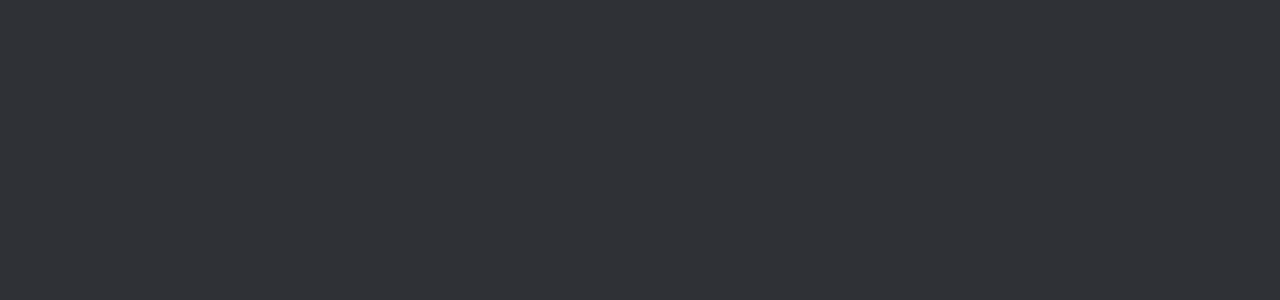
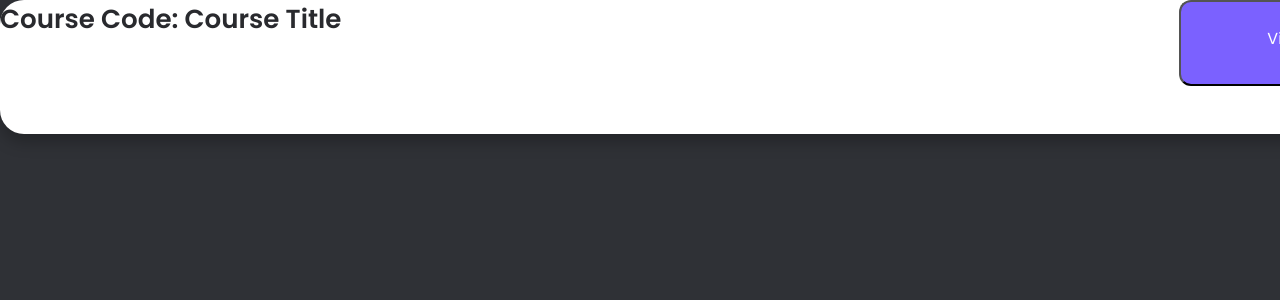
Before and after one commit to nkss-dev/nkss-old-web-frontend, a React (Create React App) app: page /courses in a window 1280 px wide. Shown: the top 300 px of the page. Built offline with nearby package versions, Linux system fonts and the light colour scheme.

Commit message:
added css to course card
Signed-off-by: Yash Mittal <mittal.yash12@hotmail.com>

```diff
--- a/src/components/Courses/CourseCard.scss
+++ b/src/components/Courses/CourseCard.scss
@@ -0,0 +1,34 @@
+.courseCardContainer {
+  width: 1502px;
+  height: 133.79px;
+  background: #FFFFFF;
+  box-shadow: 0px 8px 16px rgba(0, 0, 0, 0.25);
+  border-radius: 24px;
+  color: #000;
+  display: flex;
+}
+
+.courseName {
+  font-weight: 600;
+  font-size: 26.1053px;
+  line-height: 39px;
+  color: #292A2E;width: 1179px;
+  height: 78px;
+  left: 0px;
+  top: 0px;
+}
+
+.viewCourseButton {
+  display: flex;
+  flex-direction: column;
+  justify-content: center;
+  align-items: center;
+  padding: 24.8947px 48.2807px;
+  gap: 7.54px;
+
+  width: 214.51px;
+  height: 85.79px;
+
+  background: #7B61FF;
+  border-radius: 12.0702px;
+}
--- a/src/components/Courses/CourseCard.tsx
+++ b/src/components/Courses/CourseCard.tsx
@@ -4,13 +4,11 @@ import "./CourseCard.scss";
 
 const CourseCard = () => {
   return (
-    <div>
-      <div>Course Code: Course Title</div>
-      <button>
+    <div className="courseCardContainer">
+      <div className="courseName">Course Code: Course Title</div>
+      <button className="viewCourseButton">
         View
-        <span>
-          <BsArrowRight />
-        </span>
+        <BsArrowRight />
       </button>
     </div>
   );
--- a/src/components/Courses/Courses.tsx
+++ b/src/components/Courses/Courses.tsx
@@ -1,5 +1,6 @@
 import * as React from "react";
 import { Course } from "../../types/course";
+import CourseCard from "./CourseCard";
 import "./courses.scss";
 
 const Courses = () => {
@@ -13,7 +14,13 @@ const Courses = () => {
     });
   };
 
-  return <div></div>;
+  return (
+    <div>
+      <div>
+        <CourseCard />
+      </div>
+    </div>
+  );
 };
 
 export default Courses;
```
Also changed, not shown: src/components/Courses/CourseSearchBar.tsx (+8 -0 lines).
